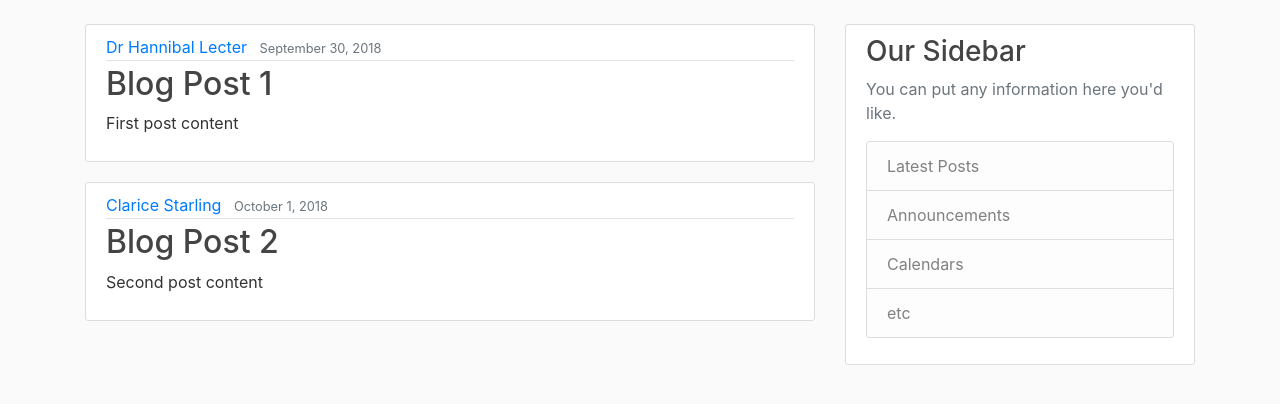
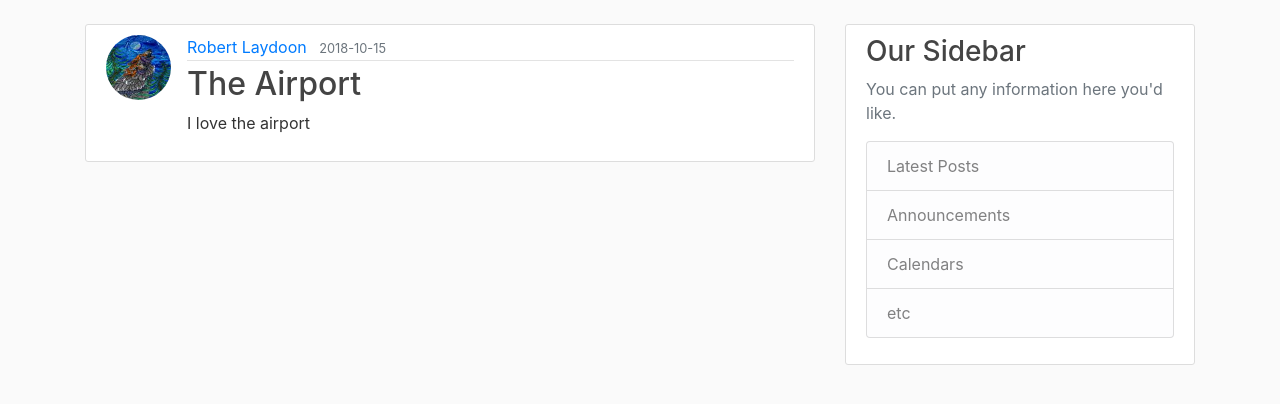
Before and after one commit to markwilde33/flaskblog33, a Flask app: page / in a window 1280 px wide. Shown: the part 56-460 px from the top of the page. Run offline with Flask 2, Linux system fonts and the light colour scheme; data comes from the database, SQL or seed files in the repository; both versions use the stored data as it was after the commit; some libraries are stand-ins or nearby versions.

Commit message:
Added functionality to save Users posts in the database, cleaned up how Users information is displayed. Their profile pic, name and the date the post was created will display above each of their posts

```diff
--- a/flaskblog/routes.py
+++ b/flaskblog/routes.py
@@ -8,25 +8,11 @@ from flaskblog.forms import RegistrationForm, LoginForm, UpdateAccountForm, Post
 from flaskblog.models import User, Post
 from flask_login import login_user, current_user, logout_user, login_required
 
-posts = [
-    {
-        'author': 'Dr Hannibal Lecter',
-        'title': 'Blog Post 1',
-        'content': 'First post content',
-        'date_posted': 'September 30, 2018'
-    },
-    {
-        'author': 'Clarice Starling',
-        'title': 'Blog Post 2',
-        'content': 'Second post content',
-        'date_posted': 'October 1, 2018'
-    }
-]
-
 
 @app.route('/')
 @app.route('/home')
 def home():
+    posts = Post.query.all()
     return render_template('home.html', posts=posts)
 
 
@@ -119,6 +105,10 @@ def account():
 def new_post():
     form = PostForm()
     if form.validate_on_submit():
+        post = Post(title=form.title.data,
+                    content=form.content.data, author=current_user)
+        db.session.add(post)
+        db.session.commit()
         flash('Your post just went live motherfucker', 'info')
         return redirect(url_for('home'))
     return render_template('create_post.html', title='New Post', form=form)
--- a/flaskblog/templates/home.html
+++ b/flaskblog/templates/home.html
@@ -3,10 +3,11 @@
 
 {% for post in posts %}
 <article class="media content-section">
+   <img class="rounded-circle article-img" src="{{ url_for('static', filename='Profile_pics/' + post.author.image_file) }}">
    <div class="media-body">
       <div class="article-metadata">
-         <a class="mr-2" href="#">{{ post.author }}</a>
-         <small class="text-muted">{{ post.date_posted }}</small>
+         <a class="mr-2" href="#">{{ post.author.username }}</a>
+         <small class="text-muted">{{ post.date_posted.strftime('%Y-%m-%d') }}</small>
       </div>
       <h2><a class="article-title" href="#">{{ post.title }}</a></h2>
       <p class="article-content">{{ post.content }}</p>
```
Also changed, not shown: flaskblog/site.db.
